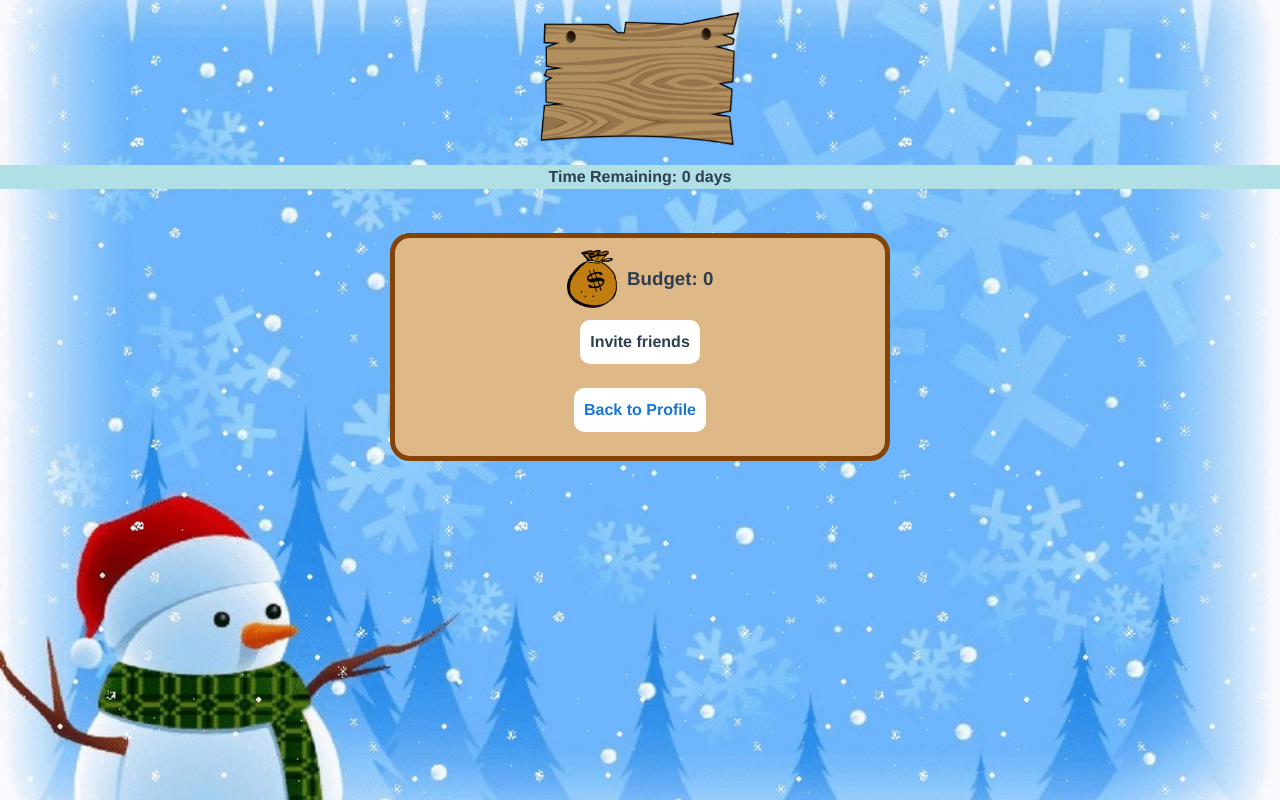
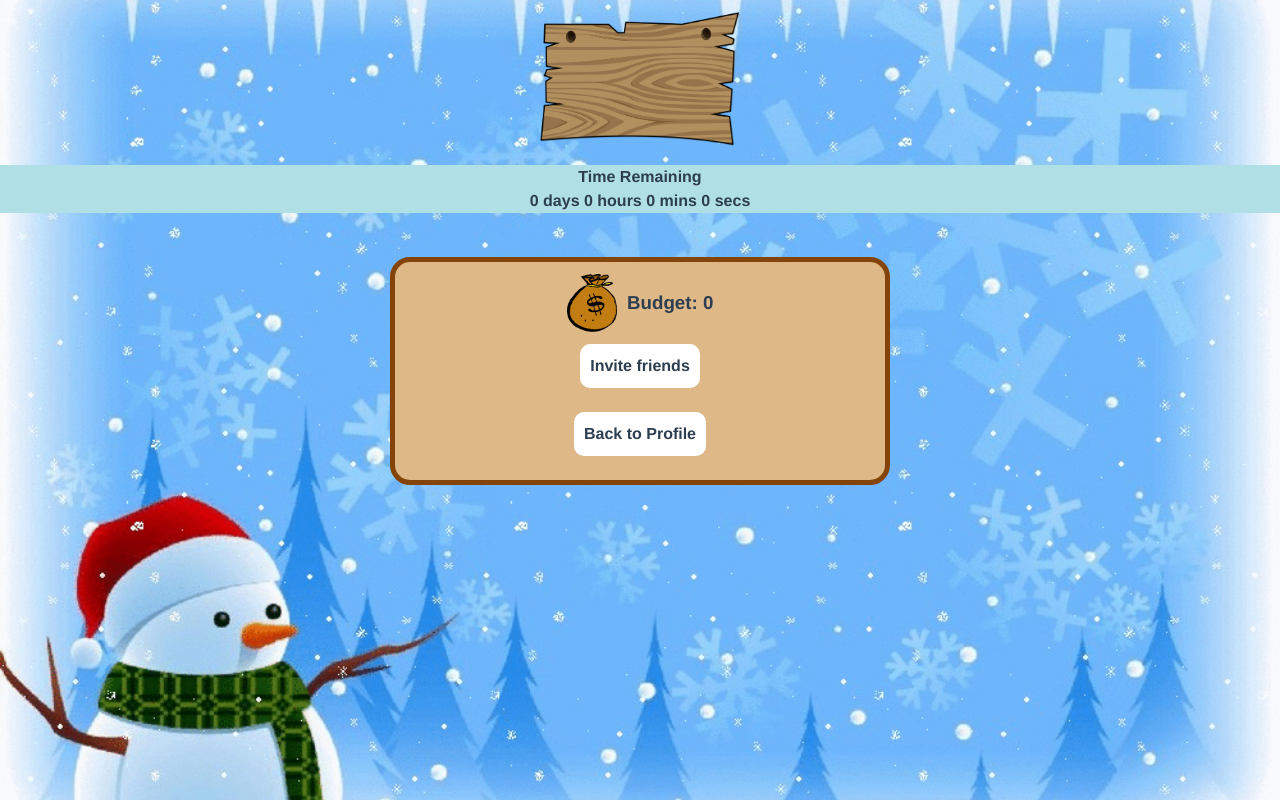
Before and after one commit to lowkahonn/Secret-Santa, a Vue app in the folder vue/: page /room in a window 1280 px wide. Built offline with nearby package versions, Linux system fonts and the light colour scheme.

Commit message:
Add countdown

```diff
--- a/vue/src/components/CreateRoom.vue
+++ b/vue/src/components/CreateRoom.vue
@@ -85,10 +85,8 @@ export default {
       }
     },
     getDeadline () {
-      // TODO: get the date and time from DOM and parse into ISO string
-      // mock deadline at 10 secs later
-      let mock = new Date(Date.now() + 10000).toISOString()
-      let datetime = mock.split('T')
+      let date = new Date(this.announceDate).toISOString()
+      let datetime = date.split('T')
       datetime[1] = datetime[1].split('.')[0]
       return datetime.join(' ')
     },
@@ -177,7 +175,7 @@ export default {
   }
 
   .input-field {
-    font-size: 0.5rem;
+    font-size: 0.7rem;
   }
 }
 
--- a/vue/src/components/Room.vue
+++ b/vue/src/components/Room.vue
@@ -4,7 +4,7 @@
       <img src="../assets/wood-sign.png" width="200">
       <div class="room-name"> {{roomName}}</div>
     </div>
-    <p class="countdown">Time Remaining: {{getRemainingDay()}}  days</p>
+    <p class="countdown">Time Remaining<br>{{ countdownDay }} days {{ countdownHour }} hours {{ countdownMin }} mins {{ countdownSec }} secs</p>
     <v-row justify="center">
       <v-slide-group
         v-model="selectedIndex"
@@ -77,9 +77,7 @@
           <button class="btn-group" @click="sendInvitation()">Invite friends</button>
         </div>
         <div class="col">
-          <router-link to="/profile">
-            <button class="btn-group">Back to Profile</button>
-          </router-link>
+          <button @click="back()" class="btn-group">Back to Profile</button>
         </div>
       </v-col>
     </v-row>
@@ -96,10 +94,16 @@ export default {
       username: '',
       roomName: '',
       budget: 0,
-      announceDate: new Date(),
+      announceDate: '',
       background: require('../assets/snowing.gif'),
       members: [],
-      avatarSize: this.getAvatarSize()
+      avatarSize: this.getAvatarSize(),
+      countdownDay: 0,
+      countdownHour: 0,
+      countdownMin: 0,
+      countdownSec: 0,
+      countdown: 0,
+      interval: null
     }
   },
   created () {
@@ -128,6 +132,19 @@ export default {
       })
       this.background = require(`../assets/backgrounds/${roomInfo.background}`)
     }
+    let date = new Date(this.announceDate)
+    let now = new Date()
+    console.log(`date: ${date}`)
+    console.log(`now: ${now}`)
+    this.countdown = (date.getTime() - now.getTime()) / 1000 | 0
+    this.interval = setInterval(() => {
+      console.log(`countdown: ${this.countdown}`)
+      if (this.countdown <= 0) {
+        clearInterval(this.interval)
+        this.interval = null
+      }
+      this.computeInterval(this.countdown--)
+    }, 1000)
   },
   methods: {
     loadFromStorage () {
@@ -158,12 +175,14 @@ export default {
         this.background = require(`../assets/backgrounds/${roomInfo.background}`)
       }
     },
+    computeInterval (interval) {
+      this.countdownDay = interval / 3600 / 24 | 0
+      this.countdownHour = (interval % (3600 * 24)) / 3600 | 0
+      this.countdownMin = ((interval % (3600 * 24)) % 3600) / 60 | 0
+      this.countdownSec = (((interval % (3600 * 24)) % 3600) % 60) | 0
+    },
     sendInvitation () {
       // todo
-    },
-    getRemainingDay () {
-      var now = new Date()
-      return ((this.announceDate - now) / (1000 * 3600 * 24)) | 0
     },
     getAvatarSize () {
       if (screen.width < 235) return 50
@@ -179,6 +198,13 @@ export default {
     },
     onResize () {
       this.avatarSize = this.getAvatarSize()
+    },
+    back () {
+      if (this.interval != null) {
+        clearInterval(this.interval)
+        this.interval = null
+      }
+      this.$router.push({ name: 'Profile' })
     }
   }
 }
```
